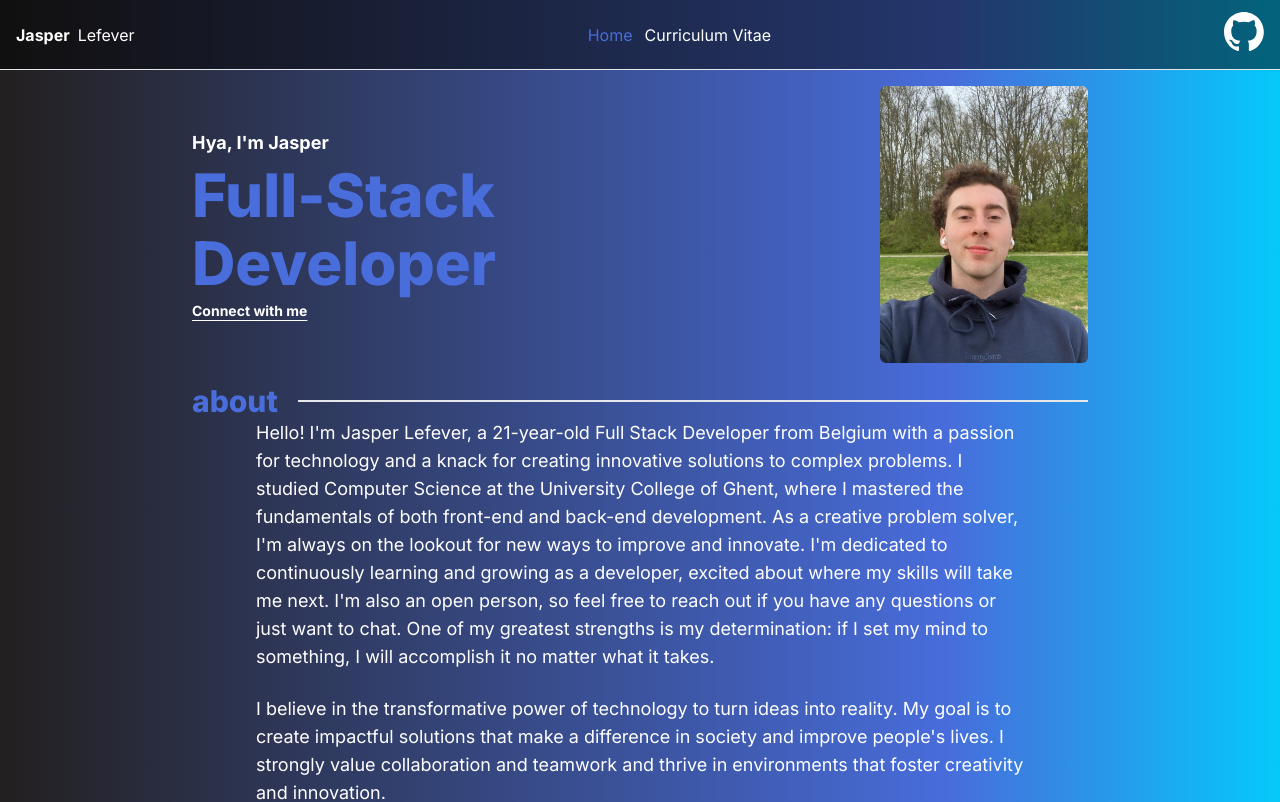
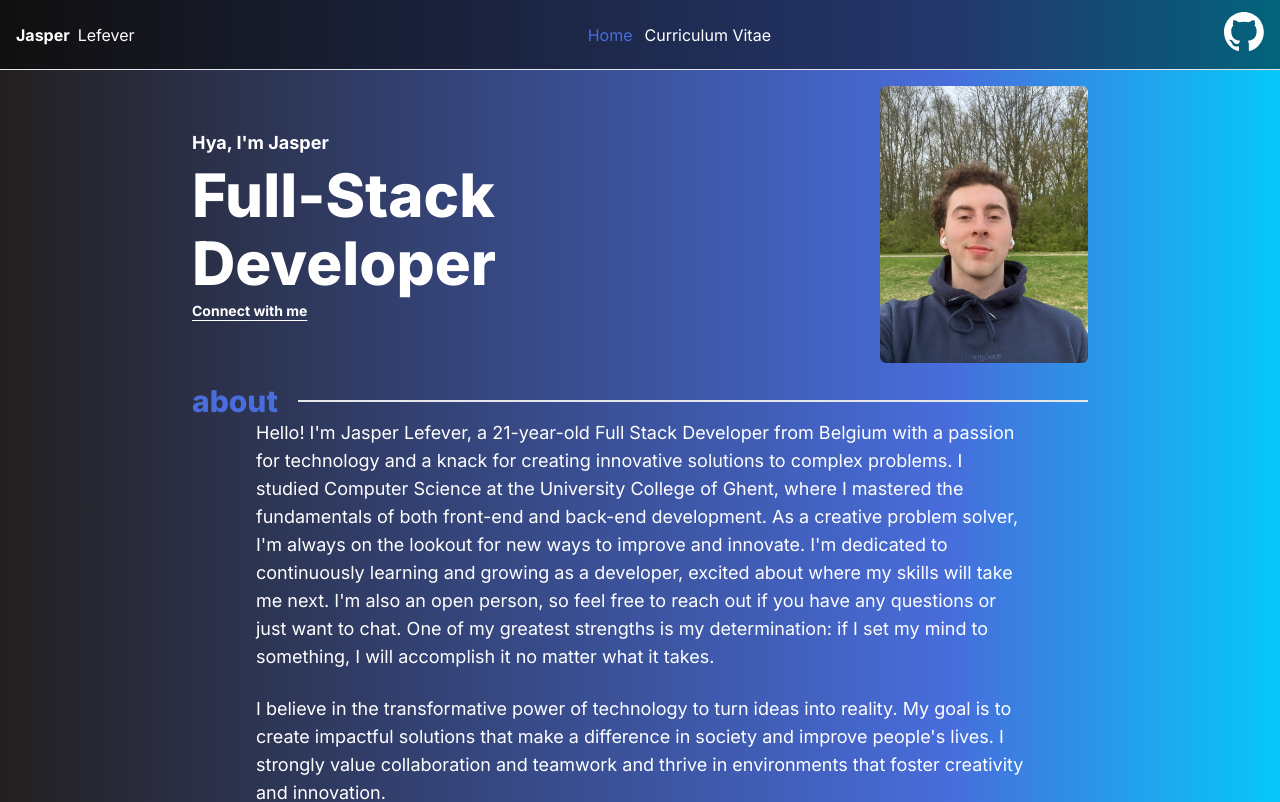
Before and after one commit to JasperLefever/portfolio, a React (Vite) app: page / in a window 1280 px wide. Shown: the top 802 px of the page. Built offline with nearby package versions, Linux system fonts and the light colour scheme.

Commit message:
white text

```diff
--- a/src/pages/Home.tsx
+++ b/src/pages/Home.tsx
@@ -61,8 +61,8 @@ function Home() {
       <div className="grid grid-cols-1 gap-4 md:gap-0 md:grid-cols-2">
         <div className="flex flex-col justify-center items-center md:items-start gap-2">
           <h1 className="text-lg font-bold">Hya, I'm Jasper</h1>
-          <p className="text-6xl font-extrabold accent-color">Full-Stack</p>
-          <p className="text-6xl font-extrabold accent-color">Developer</p>
+          <p className="text-6xl font-extrabold accent-white">Full-Stack</p>
+          <p className="text-6xl font-extrabold accent-white">Developer</p>
           <a
             className="underline underline-offset-4 font-bold text-sm"
             href="#connect-with-me"
```
